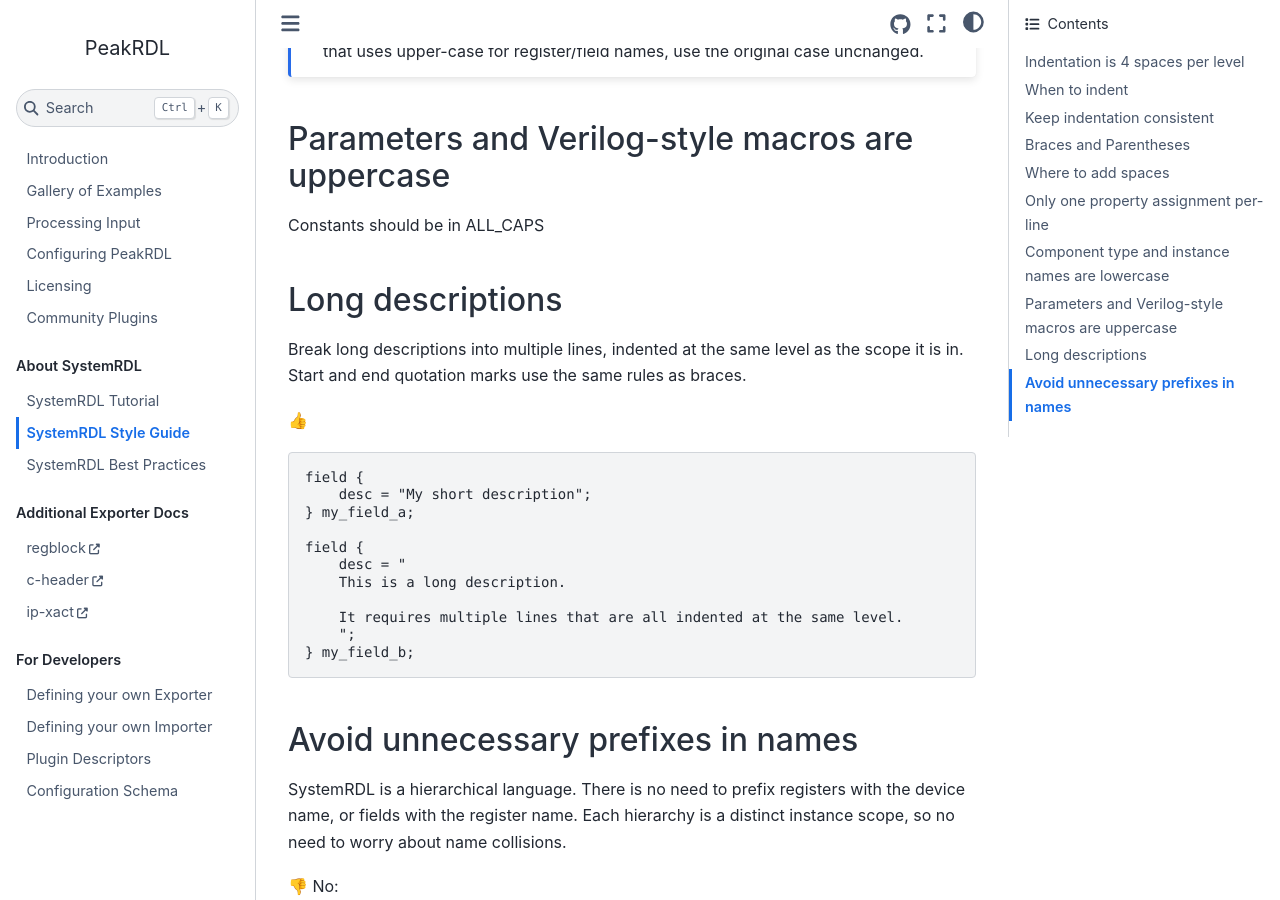
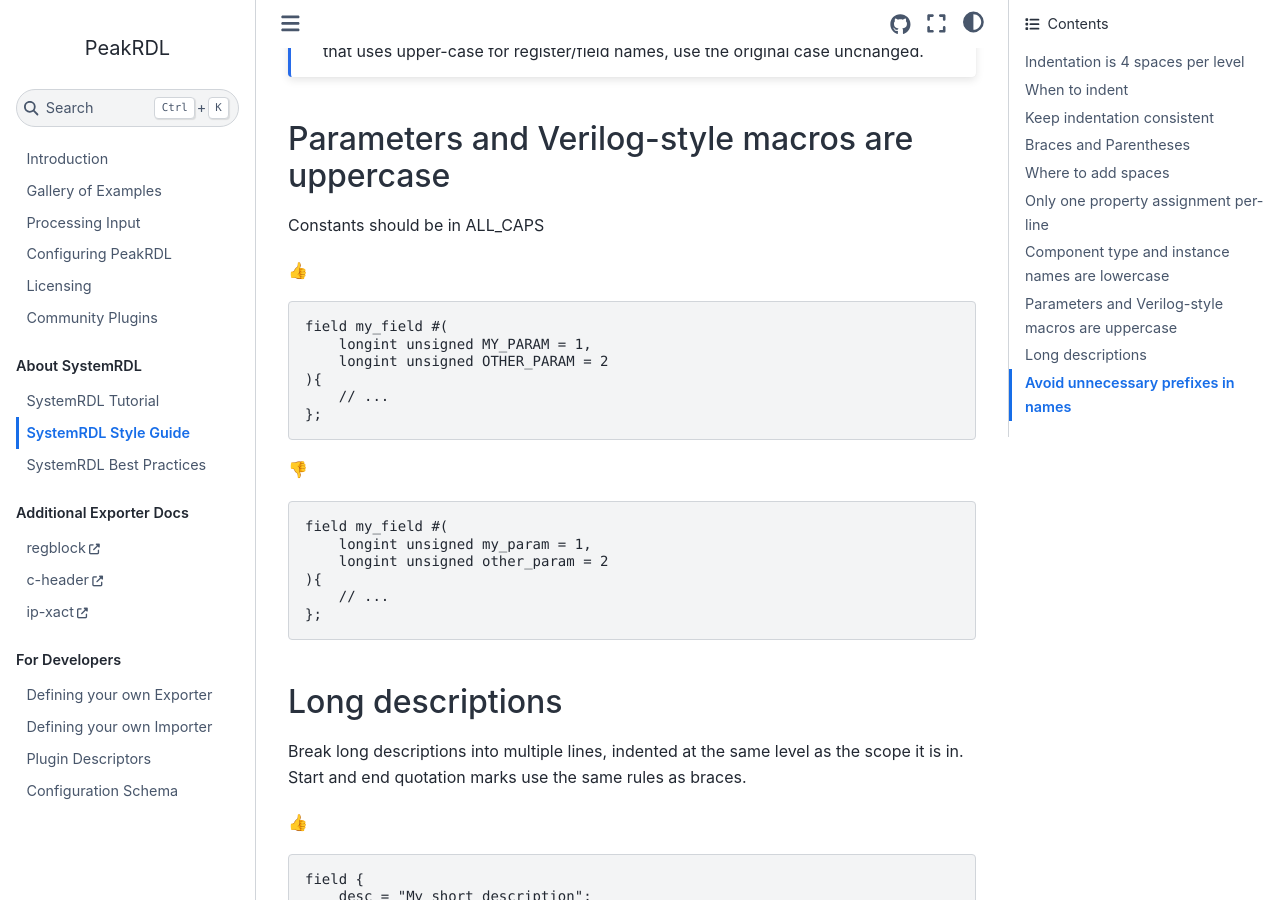
Before and after one commit to SystemRDL/PeakRDL, a Sphinx documentation site: the page built from docs/style-guide.rst, in a window 1280 px wide and 900 px high, scrolled down 4109 px. Built offline with Sphinx 7.4.7 and the Sphinx Book theme 1.1.4, drawn with Linux system fonts in a browser that asks for light colours.

Commit message:
fixup docs

```diff
--- a/docs/best-practices.rst
+++ b/docs/best-practices.rst
@@ -103,6 +103,8 @@ With default assignments:
 
 .. tip::
 
-    Use default assignments in the most local lexical scope possible.
+    Use default assignments in the most local lexical scope that is appropriate.
     This improves readability, and prevents the assignment from affecting
     something you didn't intend.
+
+    Avoid using default assignments in the root namespace.
--- a/docs/for-devs/importer-plugin.rst
+++ b/docs/for-devs/importer-plugin.rst
@@ -62,7 +62,7 @@ Plugin Discovery
 There are two ways PeakRDL can discover your plugin.
 
 Via Entry Point
----------------
+^^^^^^^^^^^^^^^
 
 The PeakRDL command line tool automatically discovers importers by scanning the
 entry points that installed packages advertise.
--- a/docs/style-guide.rst
+++ b/docs/style-guide.rst
@@ -208,6 +208,29 @@ Parameters and Verilog-style macros are uppercase
 -------------------------------------------------
 Constants should be in ALL_CAPS
 
+|:thumbsup:|
+
+.. code:: systemrdl
+
+    field my_field #(
+        longint unsigned MY_PARAM = 1,
+        longint unsigned OTHER_PARAM = 2
+    ){
+        // ...
+    };
+
+
+|:thumbsdown:|
+
+.. code:: systemrdl
+
+    field my_field #(
+        longint unsigned my_param = 1,
+        longint unsigned other_param = 2
+    ){
+        // ...
+    };
+
 
 Long descriptions
 -----------------
```
